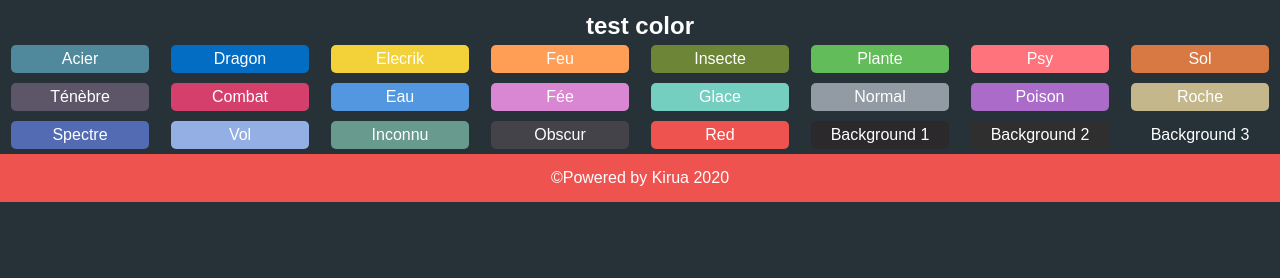
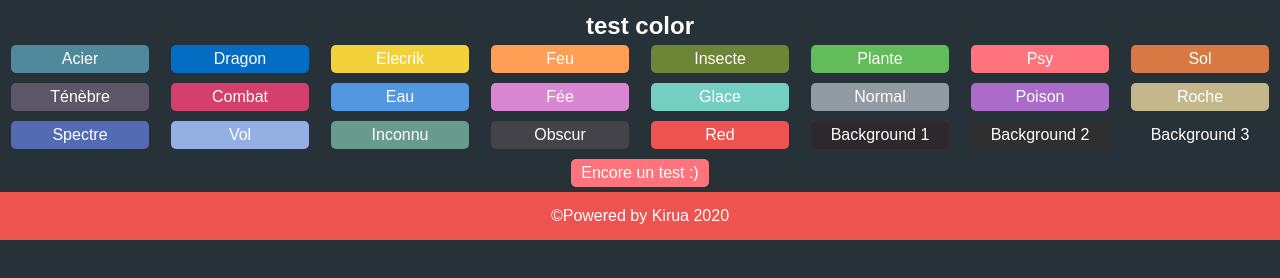
Before and after one commit to yohann-kevin/myPokedex, a website: page index.html in a window 1280 px wide. Shown: the part 80-358 px from the top of the page. Drawn offline with Linux system fonts and the light colour scheme; no server answers.

Commit message:
feat: add assets colors

```diff
--- a/index.html
+++ b/index.html
@@ -55,6 +55,7 @@
             <li class="testColor bg1 light">Background 1</li>
             <li class="testColor bg2 light">Background 2</li>
             <li class="testColor bg3 light">Background 3</li>
+            <li class="testColor" id="liTest">Encore un test :)</li>
         </ul>
     </section>
 
--- a/module/assets/colors.js
+++ b/module/assets/colors.js
@@ -1,4 +1,27 @@
 export var colors = {
+    acier: '#50889c',
+    dragon: '#036dc4',
+    electrik: '#f3d239',
+    feu: '#ff9e54',
+    insecte: '#6c8537',
+    plante: '#62bc59',
+    psy: '#ff737c',
+    sol: '#d87943',
+    tenebre: '#5d5668',
+    combat: '#d43f6c',
+    eau: '#5297df',
+    fee: '#da87d3',
+    glace: '#74cfc1',
+    normal: '#929ba3',
+    poison: '#ab6bc9',
+    roche: '#c4b78c',
+    spectre: '#526bb3',
+    vol: '#94afe4',
+    inconnu: '#689a8d',
+    obscur: '#434349',
+
     red: '#ef5350',
-    blue: 'blue'
+    bg1: '#2b292c',
+    bg2: '#2f2f2f',
+    bg3: '#263238'
 }
--- a/module/pokeApi.js
+++ b/module/pokeApi.js
@@ -2,8 +2,6 @@ import {colors} from './assets/colors.js'
 
 const pokemon = document.getElementById('pokemon');
 const imgPoke = document.getElementById('imgPoke');
-
-console.log(colors.red);
 
 let pokeId = [];
 let pokeName = [];
@@ -79,6 +77,11 @@ export function fetchPoke() {
     }
 }
 
+export function testColors() {
+    let li = document.getElementById('liTest');
+    li.style.backgroundColor = colors.psy
+}
+
 //function push for factorisation
 function get(tab,value) {
     tab.push(value);
--- a/src/rooter.js
+++ b/src/rooter.js
@@ -1,11 +1,14 @@
 // api pokemon
 import {fetchPokemon} from '../module/pokeApi.js'
 import {fetchPoke} from '../module/pokeApi.js'
+// test colors
+import {testColors} from '../module/pokeApi.js'
 // test
 import {action} from '../module/test.js'
 import {action2} from '../module/test.js'
 
 fetchPokemon();
 fetchPoke();
+testColors();
 action();
 action2();
```
